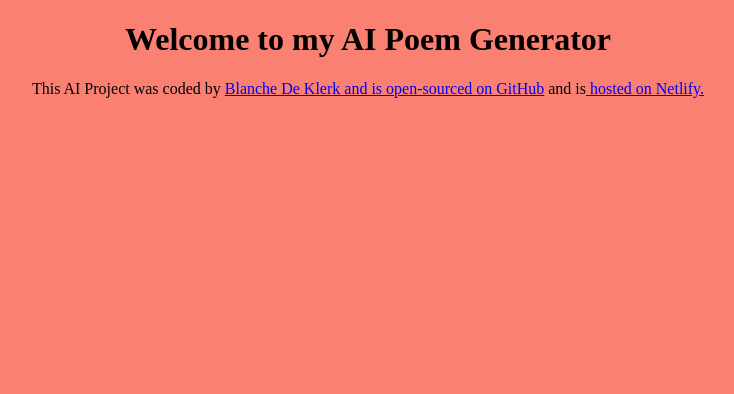
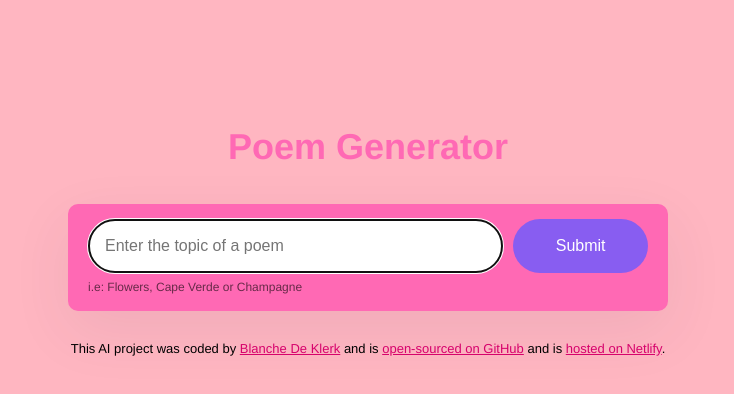
Before and after one commit to Blanchedk/poem-generator, a plain HTML site: page index.html in a window 1280 px wide. Shown: the whole page, without its empty margins (272-1006 px from the left). Drawn offline with nearby package versions, Linux system fonts and the light colour scheme.

Commit message:
updated body

```diff
--- a/index.html
+++ b/index.html
@@ -1,21 +1,55 @@
 <!DOCTYPE html>
 <html lang="en">
-<head>
-    <meta charset="UTF-8">
-    <meta name="viewport" content="width=device-width, initial-scale=1.0">
+  <head>
+    <meta charset="UTF-8" />
+    <meta name="viewport" content="width=device-width, initial-scale=1.0" />
+    <script src="https://unpkg.com/typewriter-effect@latest/dist/core.js"></script>
+    <script src="https://cdn.jsdelivr.net/npm/axios@1.1.2/dist/axios.min.js"></script>
     <link rel="stylesheet" href="src/style.css" />
-    <title>AI Poem Generator</title>
-</head>
-<body>
-    <h1>Welcome to my AI Poem Generator</h1>
+    <title>Poem Generator</title>
+  </head>
+  <body>
+    <div class="container">
+      <header>
+        <h1>Poem Generator</h1>
+      </header>
 
-    <footer>This AI Project was coded by
-    <a href="https://github.com/Blanchedk/" target="blank">Blanche De Klerk and is
-    <a href="https://https://github.com/Blanchedk/poem-generator" target="blank"> open-sourced on GitHub</a
-    > and is<a href="https://https://ai-poem-generator-bdk.netlify.app/" target="blank"> hosted on Netlify.</a>
-    </footer>
+      <main>
+        <div class="form-container">
+          <form id="poem-generator-form">
+            <input
+              type="text"
+              placeholder="Enter the topic of a poem"
+              autofocus
+              required
+              autocomplete="off"
+              class="instructions"
+              id="user-instructions"
+            />
+            <input type="submit" class="submit-button" />
+          </form>
+          <div class="hint">i.e: Flowers, Cape Verde or Champagne</div>
+        </div>
+        <div class="poem hidden" id="poem"></div>
+      </main>
 
+      <footer>
+        This AI project was coded by
+        <a href="https://github.com/Blanchedk/" target="_blank">Blanche De Klerk</a>
+        and is
+        <a
+          href="https://https://github.com/Blanchedk/poem-generator"
+          target="_blank"
+        >
+          open-sourced on GitHub</a
+        >
+        and is
+        <a href="https://https://ai-poem-generator-bdk.netlify.app/"  target="_blank"
+          >hosted on Netlify</a
+        >.
+      </footer>
+    </div>
 
     <script src="src/index.js"></script>
-</body>
+  </body>
 </html>
--- a/src/index.js
+++ b/src/index.js
@@ -0,0 +1,28 @@
+function displayPoem(response) {
+  new Typewriter("#poem", {
+    strings: response.data.answer,
+    autoStart: true,
+    delay: 1,
+    cursor: "",
+  });
+}
+
+function generatePoem(event) {
+  event.preventDefault();
+
+  let instructionsInput = document.querySelector("#user-instructions");
+  let apiKey = "t04f7b3fa1a9a4of9f522564679f4c93";
+  let context =
+    "You are a romantic Poem expert and love to write short poems. You mission is to generate a 4 line poem in basic HTML and separate each line with a <br />. Make sure to follow the user instructions. Do not include a title to the poem. Sign the poem with 'SheCodes AI' inside a <strong> element at the end of the poem and NOT at the beginning";
+  let prompt = `User instructions: Generate a poem about ${instructionsInput.value}`;
+  let apiURL = `https://api.shecodes.io/ai/v1/generate?prompt=${prompt}&context=${context}&key=${apiKey}`;
+
+  let poemElement = document.querySelector("#poem");
+  poemElement.classList.remove("hidden");
+  poemElement.innerHTML = `<div class="generating">⏳ Creating a lovely a poem about ${instructionsInput.value}</div>`;
+
+  axios.get(apiURL).then(displayPoem);
+}
+
+let poemFormElement = document.querySelector("#poem-generator-form");
+poemFormElement.addEventListener("submit", generatePoem);
--- a/src/style.css
+++ b/src/style.css
@@ -1,4 +1,103 @@
-body{
-    background: salmon;
-    text-align: center;
+body {
+  background-color: lightpink;
+  font-family: Helvetica, Arial, sans-serif;
 }
+
+a {
+  color: rgb(214, 2, 108);
+}
+
+.container {
+  margin: 120px auto;
+  max-width: 600px;
+}
+
+header {
+  margin-bottom: 30px;
+}
+
+h1 {
+  text-align: center;
+  font-weight: 800;
+  font-size: 36px;
+  line-height: 1.5;
+  color: hotpink;
+}
+
+.form-container {
+  background-color: hotpink;
+  margin-bottom: 30px;
+  border-radius: 10px;
+  box-shadow: 0px 20px 60px rgba(65, 50, 100, 0.08);
+  padding: 15px 20px;
+}
+
+form {
+  display: flex;
+}
+
+.hint {
+  line-height: 1.5;
+  margin-top: 5px;
+  opacity: 0.6;
+  font-size: 12px;
+}
+
+.instructions {
+  padding: 16px;
+  border: 1px solid rgba(39, 33, 66, 0.5);
+  width: 80%;
+  font-size: 16px;
+  border-radius: 50px;
+  line-height: 20px;
+  color: #272044;
+}
+
+.submit-button {
+  margin-left: 10px;
+  background: #885df1;
+  color: white;
+  border: none;
+  width: 150px;
+  font-size: 16px;
+  border-radius: 50px;
+  padding: 14px 24px;
+}
+
+.poem {
+  font-size: 16px;
+  background-color: #fff;
+  padding: 20px;
+  line-height: 2;
+  border-left: 3px solid #885df1;
+  box-shadow: 0px 4px 30px 0px rgba(39, 33, 66, 0.03);
+}
+
+.hidden {
+  display: none;
+}
+
+.poem strong {
+  color: #885df1;
+}
+
+footer {
+  text-align: center;
+  font-size: 13px;
+  margin-top: 30px;
+}
+
+.generating {
+  animation: blink-animation 1s steps(5, start) infinite;
+}
+
+@keyframes blink-animation {
+  to {
+    visibility: hidden;
+  }
+}
+@-webkit-keyframes blink-animation {
+  to {
+    visibility: hidden;
+  }
+}
```
